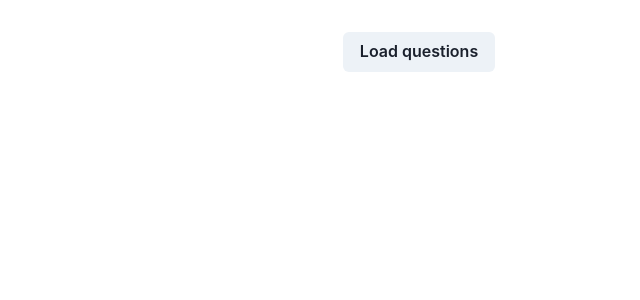
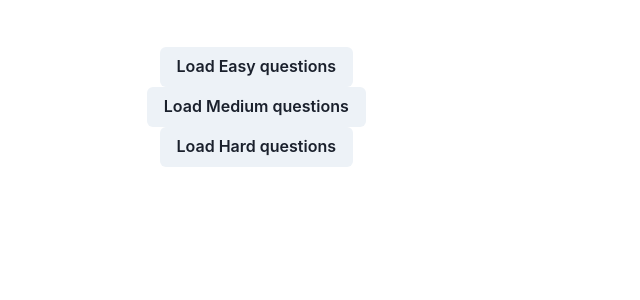
Before and after one commit to olnov/trivia, a React (Vite) app in the folder trivia_frontend/: page /game in a window 1280 px wide. Shown: the top 300 px of the page, without its empty margins (221-861 px from the left). Built offline with nearby package versions, Linux system fonts and the light colour scheme.

Commit message:
Add 3 levels of difficulty for questions within a round

```diff
--- a/trivia_frontend/src/pages/Game.jsx
+++ b/trivia_frontend/src/pages/Game.jsx
@@ -19,10 +19,10 @@ const Game = () => {
     return allAnswers.sort(() => Math.random() - 0.5);
   };
 
-  const fetchQuestions = async (retryCount = 0) => {
+  const fetchQuestions = async (retryCount = 0, difficulty) => {
     try {
       const response = await fetch(
-        "https://opentdb.com/api.php?amount=10&type=multiple"
+        `https://opentdb.com/api.php?amount=10&difficulty=${difficulty}&type=multiple`
       );
       if (!response.ok) {
         if (retryCount < 3) {
@@ -33,7 +33,7 @@ const Game = () => {
         }
       }
       const data = await response.json();
-      console.log({ data });
+      //   console.log({ data });
       setQuestions(data.results);
       setAnswers(
         shuffleAnswers(
@@ -46,6 +46,10 @@ const Game = () => {
       console.error(err);
     }
   };
+
+  //   useEffect(() => {
+  //     fetchQuestions(0, "easy");
+  //   }, []);
 
   // Timer for 45 seconds countdown
   useEffect(() => {
@@ -96,7 +100,31 @@ const Game = () => {
 
   if (questions.length === 0) {
     // return <p>Loading questions...</p>;
-    return <Button onClick={fetchQuestions}>Load questions</Button>;
+    return (
+      <>
+        <div
+          style={{
+            width: "48%", // 48% width for 2 buttons per row
+            margin: "5px 0",
+            padding: "10px",
+            fontSize: "24px",
+            cursor: "pointer",
+          }}
+        >
+          <Button onClick={() => fetchQuestions(0, "easy")}>
+            Load Easy questions
+          </Button>
+
+          <Button onClick={() => fetchQuestions(0, "medium")}>
+            Load Medium questions
+          </Button>
+
+          <Button onClick={() => fetchQuestions(0, "hard")}>
+            Load Hard questions
+          </Button>
+        </div>
+      </>
+    );
   }
 
   if (quizFinished || time === 0) {
```
